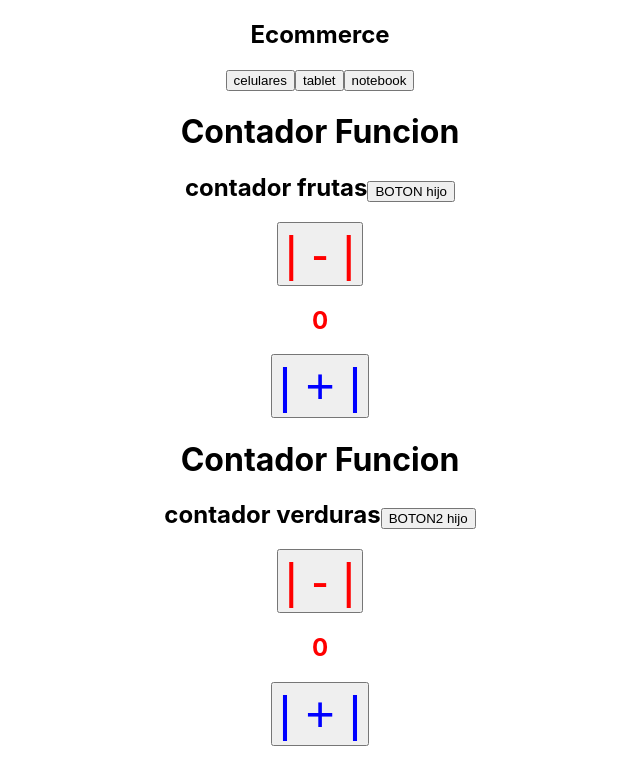
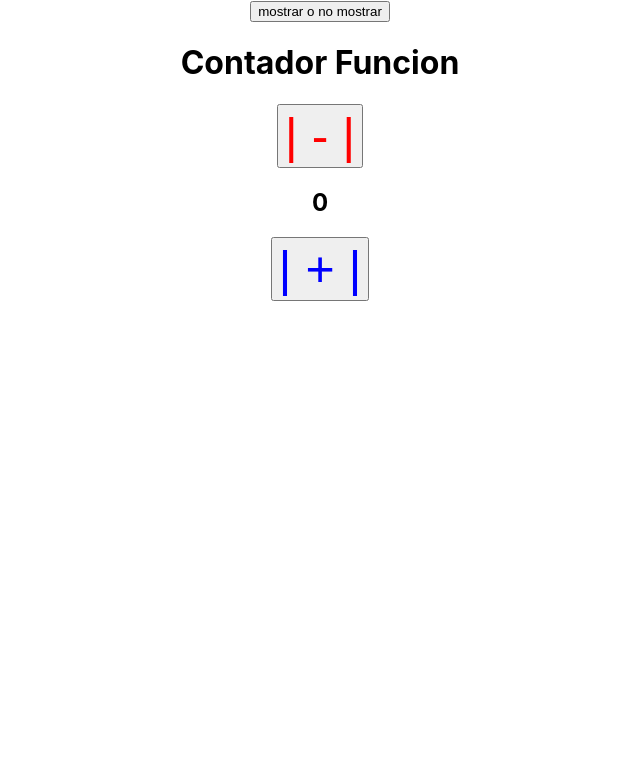
Before and after one commit to Lobos182/ReactAxis3dmendoza, a React (Create React App) app: page / in a window 1280 px wide. Shown: the top 784 px of the page, without its empty margins (320-960 px from the left). Built offline with nearby package versions, Linux system fonts and the light colour scheme.

Commit message:
Componentes Clase 2

```diff
--- a/src/App.js
+++ b/src/App.js
@@ -1,3 +1,4 @@
+import { useState } from "react"
 import './App.css';
 import Button from './components/Button/Button';
 import CountClass from './components/CountClass/CountClass';
@@ -5,18 +6,20 @@ import CountFunction from './components/CountFunction/CountFunction';
 import NavBar from './components/NavBar/NavBar';
 
 function App() {
+  const [show,setShow]=useState(true)
   return (
     <div className="App">
-      <NavBar />
-      <CountFunction color='red'>
+      <button onClick={()=>setShow(!show)}>mostrar o no mostrar</button>
+      {/*<NavBar />*/}
+      {/* <CountFunction color='red'>
         contador frutas
         <Button label='BOTON hijo'></Button>
-      </CountFunction>
-
-      <CountFunction color='red'>
+      </CountFunction> */}
+      {show ?<CountFunction /> : null}
+      {/* <CountFunction color='red'>
         contador verduras
         <Button label='BOTON2 hijo'></Button>
-      </CountFunction>
+      </CountFunction> */}
     </div>
   );
 }
--- a/src/components/CountClass/CountClass.js
+++ b/src/components/CountClass/CountClass.js
@@ -1,9 +1,27 @@
 import { Component } from "react";
 
-class CountClass extends Component{
-    render(){
+class CountClass extends Component {
+
+    constructor(props) {
+        super(props)
+        this.state = { count: 0 }
+    }
+    decrement = () => {
+        this.setState({
+            count: this.state.count - 1
+        })
+    }
+
+    increment = () => {
+        this.setState({
+            count: this.state.count + 1
+        })
+    }
+
+
+    render() {
         console.log(this.props)
-        return(
+        return (
             <h1>contador Clase {this.props.color}</h1>
         )
     }
--- a/src/components/CountFunction/CountFunction.js
+++ b/src/components/CountFunction/CountFunction.js
@@ -1,17 +1,20 @@
-import { useState } from "react"
+import { useState, useEffect } from "react"
 import Button from '../Button/Button'
 
 
 const CountFunction = (props) => { //puedo poner props o cualquier palabra
 
-    //   const state=useState(0)
-    //    const count = state[0]
-    //    const setCount = state[1]
-
     const [count, setCount] = useState(0)
 
+    console.log(useEffect)
+    useEffect(() => {
+        console.log('me ejecuto despues del montaje')
 
-    //let count = 0
+        return () => {
+            console.log('me ejecuto antes de desmotarme')
+        }
+
+    }, [])
 
     const decrement = () => {
         setCount(count - 1)
@@ -19,6 +22,8 @@ const CountFunction = (props) => { //puedo poner props o cualquier palabra
     const increment = () => {
         setCount(count + 1)
     }
+
+    console.log('ejecuto antes de render')
 
 
     return (
```
